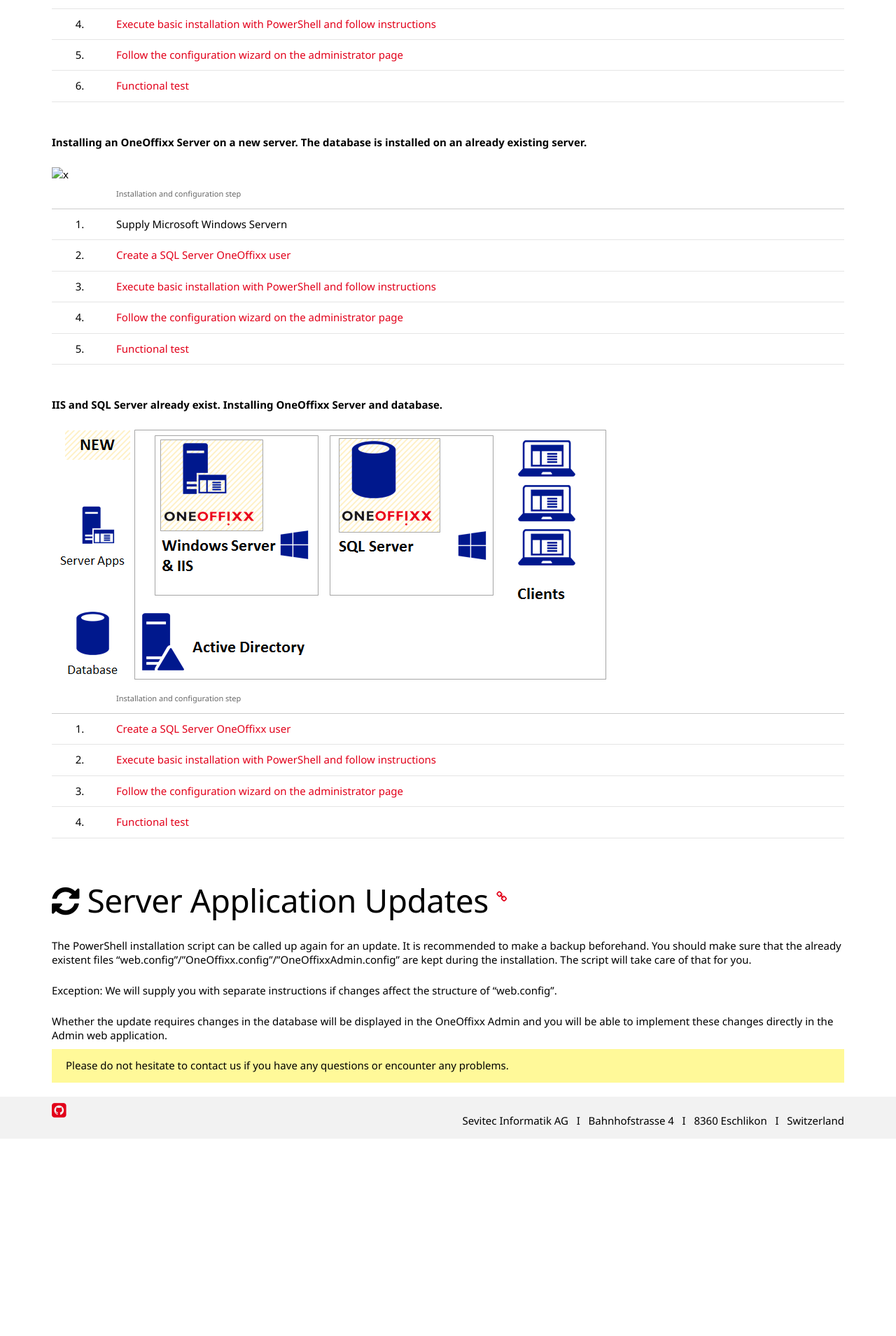
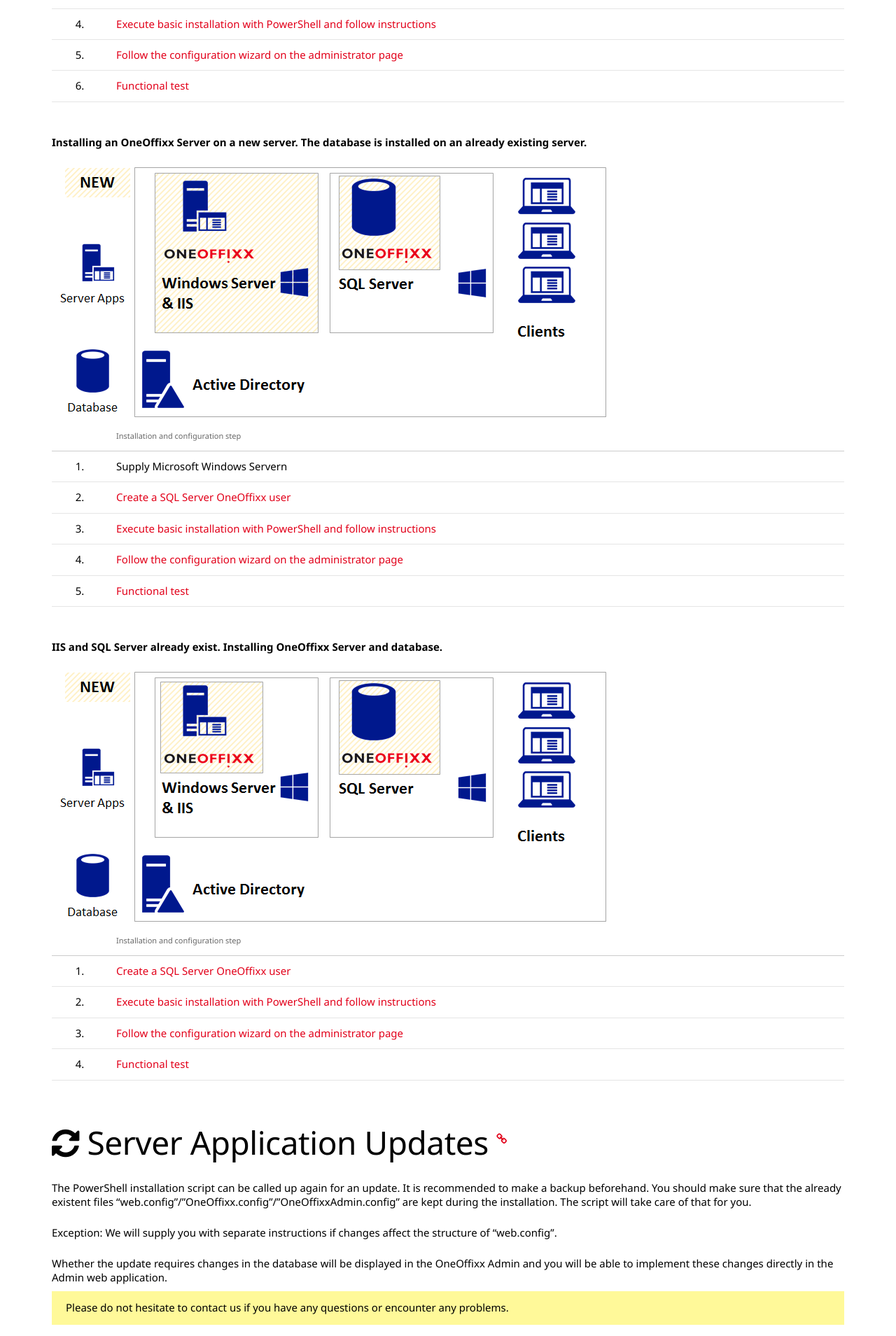
Before and after one commit to primesoft-group/oneoffixx-docs, a Jekyll site: the page built from _pages/install/en/server.md, in a window 1280 px wide. Shown: the part 2617-4526 px from the top of the page at 70% size. Built offline with Jekyll 4.4.1, drawn with Linux system fonts in a browser that asks for light colours; nearby versions of some CDN libraries; some web fonts are replaced; before the commit the page ends 4244 px from its top, so only the background shows below that.

Commit message:
fix image

```diff
--- a/_pages/install/en/server.md
+++ b/_pages/install/en/server.md
@@ -85,7 +85,7 @@
 
 __Installing an OneOffixx Server on a new server. The database is installed on an already existing server.__
 
-![x]({{ site.baseurl }}/assets/content-images/install/en/server-install-overview-externalsql.png "New Windows Server for IIS & existing SQL Server")
+![x]({{ site.baseurl }}/assets/content-images/install/de/server-install-overview-externalsql.png "New Windows Server for IIS & existing SQL Server")
 
 {:.table .table-striped}
 |     | Installation and configuration step |
```
